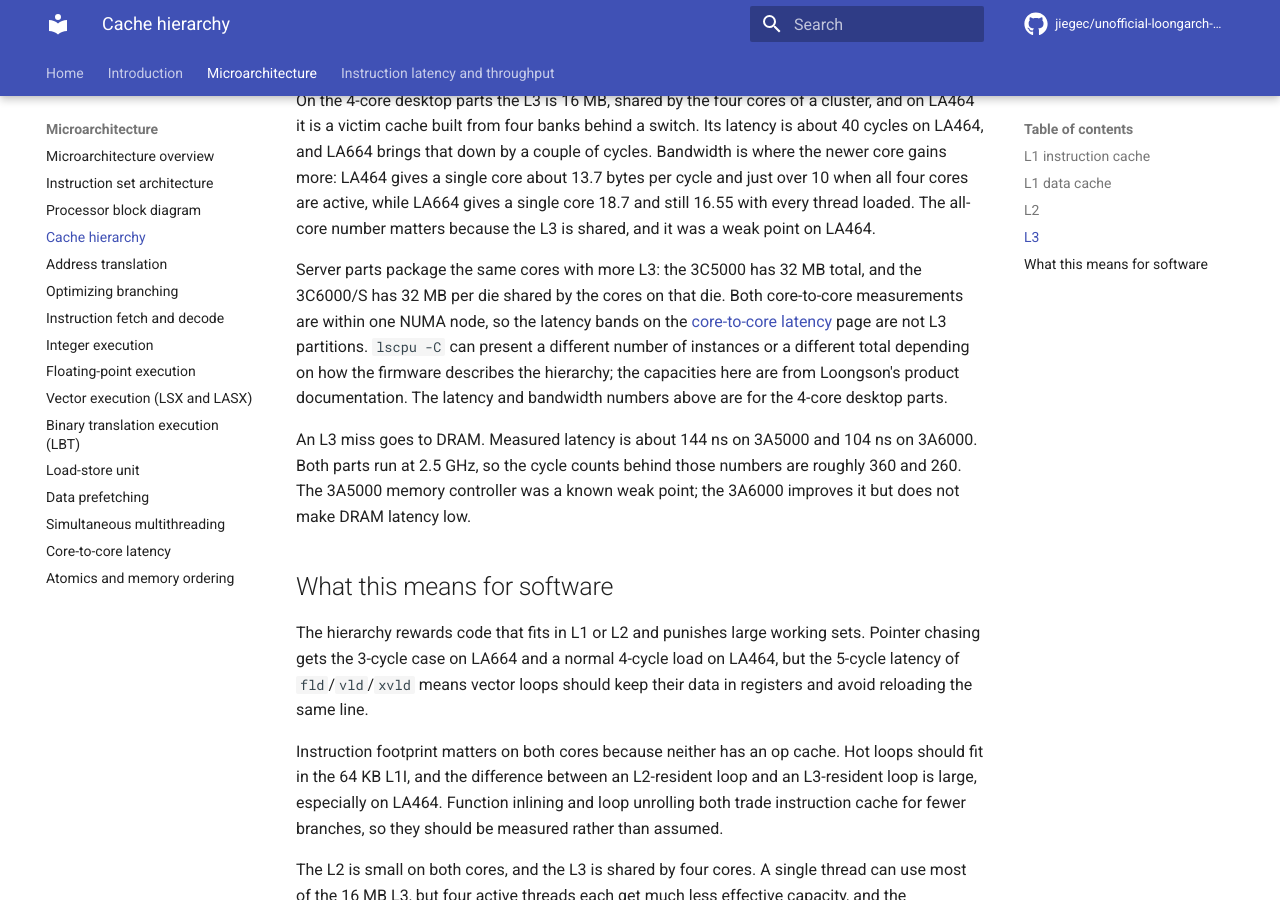
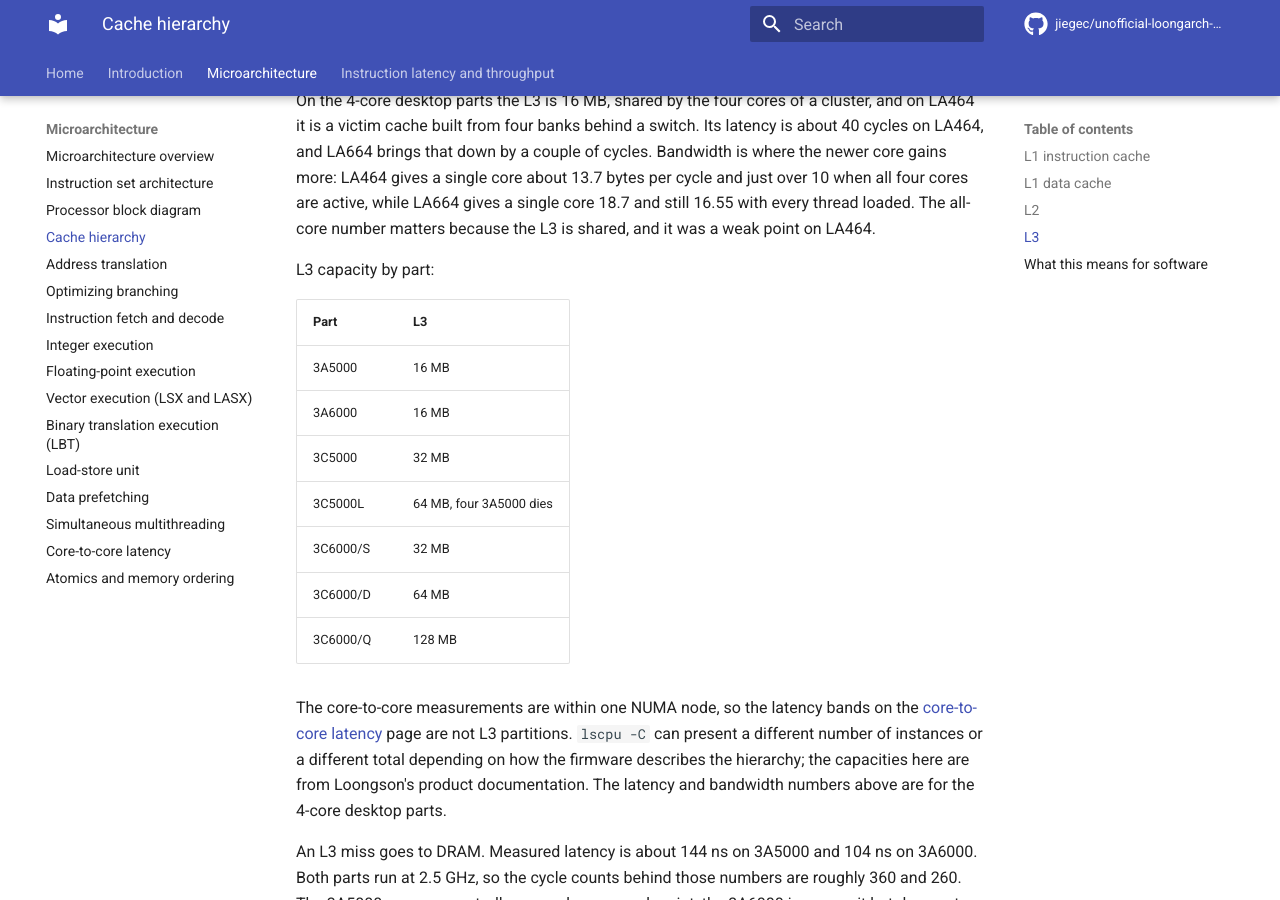
Before and after one commit to jiegec/unofficial-loongarch-software-optimization-guide, an MkDocs documentation site: the page built from docs/microarchitecture/caches.md, in a window 1280 px wide and 900 px high, scrolled down 1905 px. Built offline with MkDocs 1.6.1 and Material for MkDocs 9.7.7, drawn with Linux system fonts in a browser that asks for light colours; comment, search, counter and statistics services are not loaded.

Commit message:
Improve docs

```diff
--- a/docs/microarchitecture/caches.md
+++ b/docs/microarchitecture/caches.md
@@ -85,14 +85,24 @@ cycle and just over 10 when all four cores are active, while LA664 gives a singl
 core 18.7 and still 16.55 with every thread loaded. The all-core number matters
 because the L3 is shared, and it was a weak point on LA464.
 
-Server parts package the same cores with more L3: the 3C5000 has 32 MB total,
-and the 3C6000/S has 32 MB per die shared by the cores on that die. Both
-core-to-core measurements are within one NUMA node, so the latency bands on the
-[core-to-core latency](core-to-core.md) page are not L3 partitions. `lscpu -C`
-can present a different number of instances or a different total depending on
-how the firmware describes the hierarchy; the capacities here are from Loongson's
-product documentation. The latency and bandwidth numbers above are for the
-4-core desktop parts.
+L3 capacity by part:
+
+| Part | L3 |
+| --- | --- |
+| 3A5000 | 16 MB |
+| 3A6000 | 16 MB |
+| 3C5000 | 32 MB |
+| 3C5000L | 64 MB, four 3A5000 dies |
+| 3C6000/S | 32 MB |
+| 3C6000/D | 64 MB |
+| 3C6000/Q | 128 MB |
+
+The core-to-core measurements are within one NUMA node, so the latency bands on
+the [core-to-core latency](core-to-core.md) page are not L3 partitions.
+`lscpu -C` can present a different number of instances or a different total
+depending on how the firmware describes the hierarchy; the capacities here are
+from Loongson's product documentation. The latency and bandwidth numbers above
+are for the 4-core desktop parts.
 
 An L3 miss goes to DRAM. Measured latency is about 144 ns on 3A5000 and 104 ns on
 3A6000. Both parts run at 2.5 GHz, so the cycle counts behind those numbers are
```
Also changed, not shown: docs/microarchitecture/block-diagram.md (+2 -1 lines).
